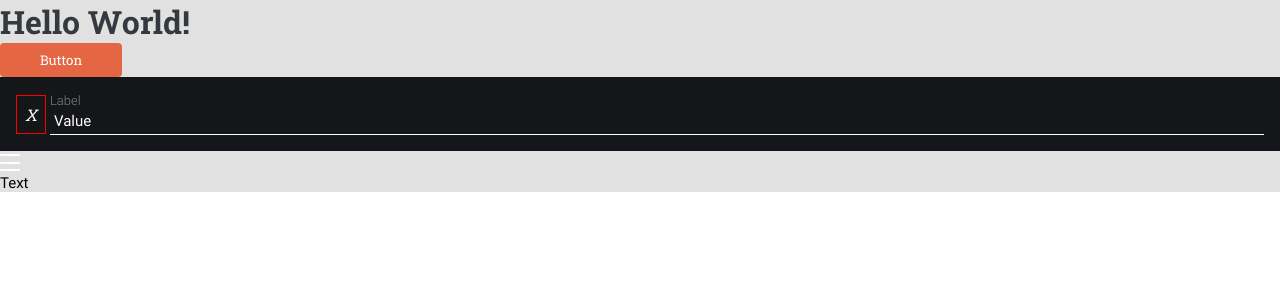
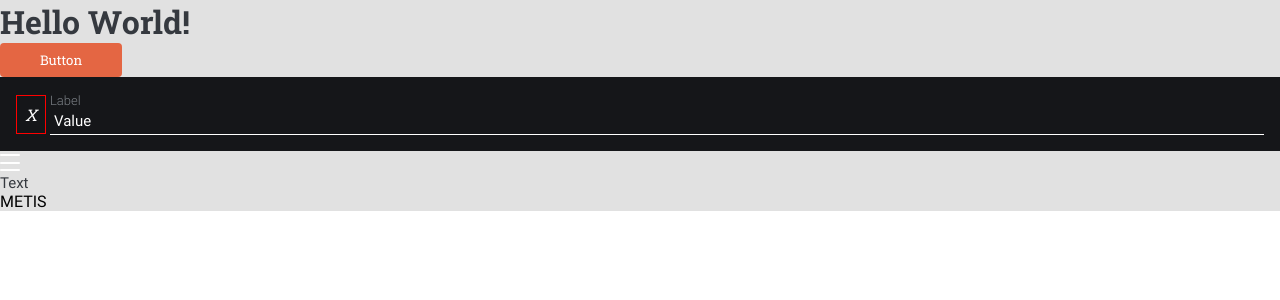
Before and after one commit to jeromehaas/metis-wiki-app, a Next.js app: page / in a window 1280 px wide. Shown: the top 300 px of the page. Built offline with nearby package versions, Linux system fonts and the light colour scheme.

Commit message:
Setup: component logo

```diff
--- /dev/null
+++ b/components/01-atoms/logo/logo.jsx
@@ -0,0 +1,10 @@
+const Logo = ({ className }) => {
+
+  return (
+    <p className={`logo ${className ? className : ''}`}>METIS</p>
+  )
+};
+
+export {
+  Logo
+};
--- a/pages/index.js
+++ b/pages/index.js
@@ -3,6 +3,7 @@ import { Button } from 'components/01-atoms/button/button';
 import { TextInput } from 'components/01-atoms/text-input/text-input';
 import { Hamburger } from 'components/01-atoms/hamburger/hamburger';
 import { Text } from 'components/01-atoms/text/text';
+import { Logo } from 'components/01-atoms/logo/logo';
 
 export default function Home() {
   return (
@@ -12,6 +13,7 @@ export default function Home() {
       <TextInput></TextInput>
       <Hamburger />
       <Text>Text</Text>
+      <Logo />
   </div>
   )
 }
--- a/styles/central.scss
+++ b/styles/central.scss
@@ -10,3 +10,5 @@
 @import './components/01-atoms/button.scss';
 @import './components/01-atoms/text-input.scss';
 @import './components/01-atoms/hamburger.scss';
+@import './components/01-atoms/text.scss';
+@import './components/01-atoms/logo.scss';
--- a/styles/configs/typography.scss
+++ b/styles/configs/typography.scss
@@ -18,3 +18,7 @@
   font-family: "Roboto";
   font-size: 15px;
 }
+
+.logo {
+  font-family: "Roboto";
+}
```
Also changed, not shown: styles/components/01-atoms/logo.scss (added).
